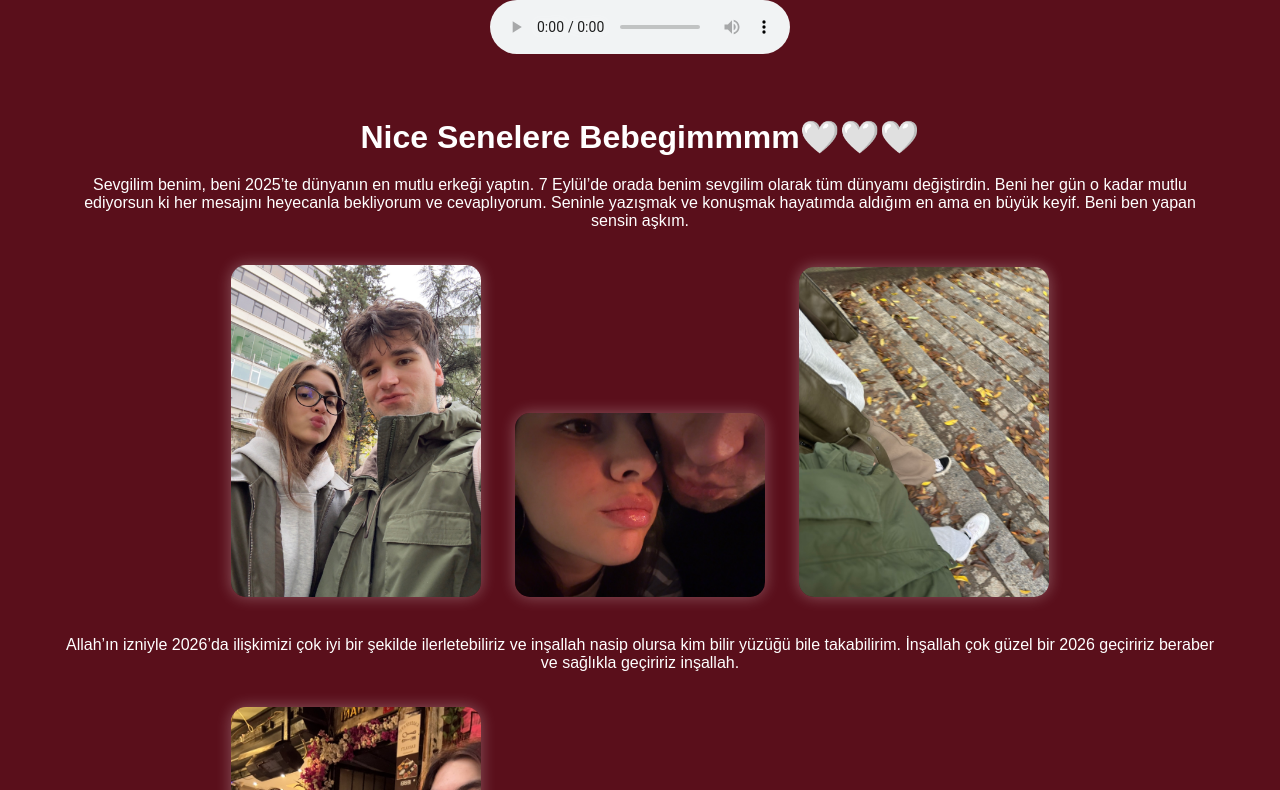
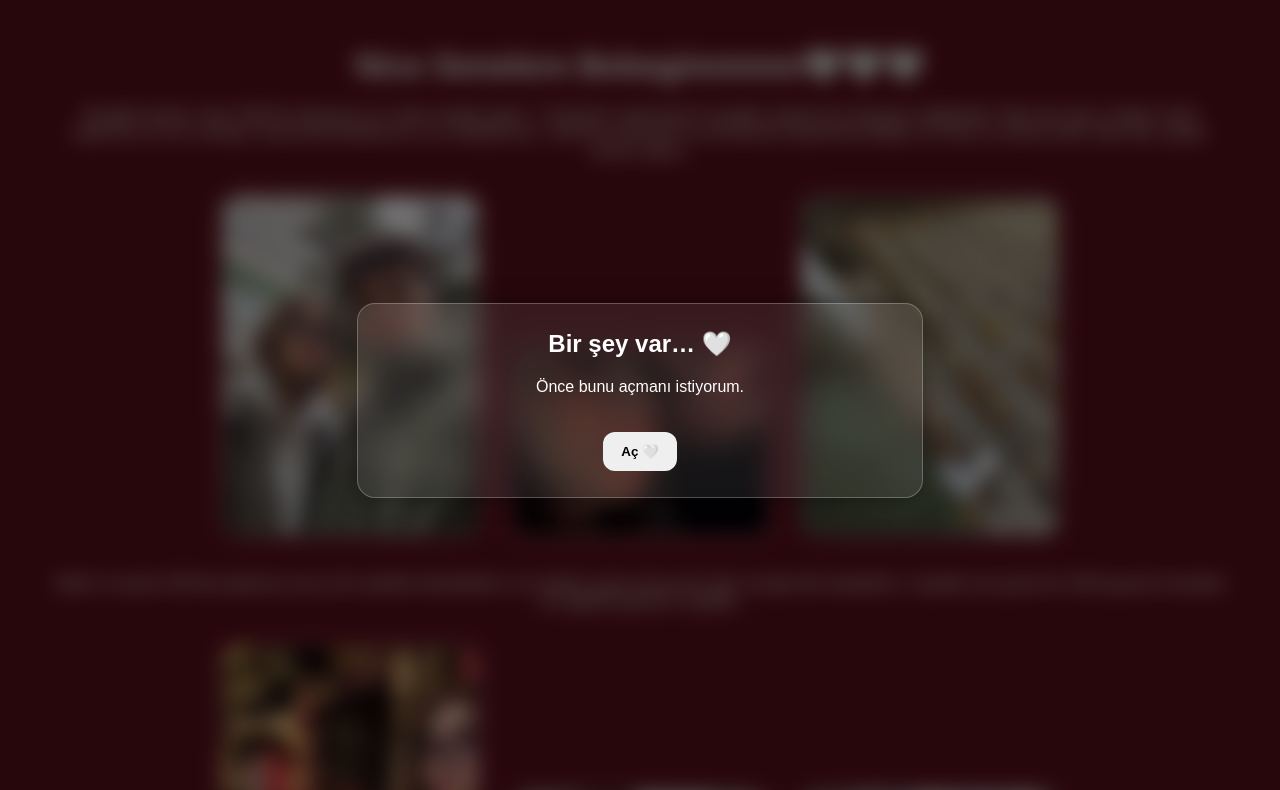
Before and after one commit to ybeteh/cokkkonemlisondakikahaber, a plain HTML site: page index.html in a window 1280 px wide. Shown: the top 790 px of the page. Drawn offline with Linux system fonts and the light colour scheme.

Commit message:
Update index.html

```diff
--- a/index.html
+++ b/index.html
@@ -50,18 +50,70 @@
                 opacity: 0;
             }
         }
+
+        /* Blur page until opened */
+.blurred {
+  filter: blur(10px);
+  transform: scale(1.02);
+}
+
+/* Overlay */
+#overlay {
+  position: fixed;
+  inset: 0;
+  background: rgba(0,0,0,0.55);
+  display: flex;
+  align-items: center;
+  justify-content: center;
+  z-index: 9999;
+  padding: 20px;
+}
+
+#letter {
+  max-width: 520px;
+  width: 100%;
+  background: rgba(255,255,255,0.08);
+  border: 1px solid rgba(255,255,255,0.25);
+  border-radius: 18px;
+  padding: 26px 22px;
+  box-shadow: 0 0 25px rgba(0,0,0,0.35);
+  backdrop-filter: blur(10px);
+  -webkit-backdrop-filter: blur(10px);
+}
+
+#letter h2 {
+  margin: 0 0 12px 0;
+}
+
+#openBtn {
+  margin-top: 16px;
+  padding: 12px 18px;
+  border: 0;
+  border-radius: 12px;
+  cursor: pointer;
+  font-weight: bold;
+}
     </style>
 </head>
 
 <body>
 
+<div id="overlay">
+  <div id="letter">
+    <h2>Bir şey var… 🤍</h2>
+    <p>Önce bunu açmanı istiyorum.</p>
+    <button id="openBtn">Aç 🤍</button>
+  </div>
+</div>
+
     <!-- MUSIC -->
     <!-- Replace "music.mp3" with your file name -->
-    <audio autoplay loop controls>
-        <source src="music.mp3" type="audio/mpeg">
-    </audio>
+    <audio id="bgm" loop>
+    <source src="music1.mp3" type="audio/mpeg">
+</audio>
 
-    <div class="container">
+    <div id="page" class="blurred">
+  <div class="container">
         <!-- EDIT TEXT HERE -->
         <h1>Nice Senelere Bebegimmmm🤍🤍🤍</h1>
 
@@ -138,5 +190,18 @@ Yeni yılın kutlu olsun aşkımm 🤍🤍🎉🎉🎉🤍🤍🤍🎉🎉🎉
         setInterval(createHeart, 300);
     </script>
 
+<script>
+  const overlay = document.getElementById("overlay");
+  const openBtn = document.getElementById("openBtn");
+  const page = document.getElementById("page");
+  const bgm = document.getElementById("bgm");
+
+  openBtn.addEventListener("click", () => {
+    overlay.style.display = "none";
+    page.classList.remove("blurred");
+    bgm.play().catch(() => {});
+  });
+</script>
+
 </body>
 </html>
```
